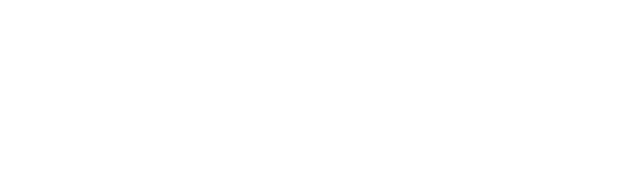
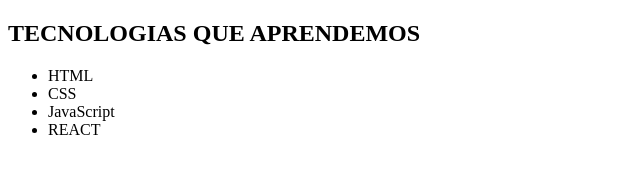
Before and after one commit to lucy015-reyes/senati-git, a plain HTML site: page index.html in a window 1280 px wide. Shown: the whole page, without its empty margins (0-640 px from the left). Drawn offline with Linux system fonts and the light colour scheme.

Commit message:
agregar lista de tecnologias

```diff
--- a/index.html
+++ b/index.html
@@ -8,5 +8,13 @@
 <body>
     <meta charset="mi primera paguina web con GIT">
     <meta name="viewport" content="estamos aprendiemndo control de verciones">
+    <h2>TECNOLOGIAS QUE APRENDEMOS</h2>
+    <ul>
+        <li>HTML</li>
+        <li>CSS</li>
+        <li>JavaScript</li>
+        <Li>REACT</Li>
+    </ul>
+
 </body>
 </html>
```
